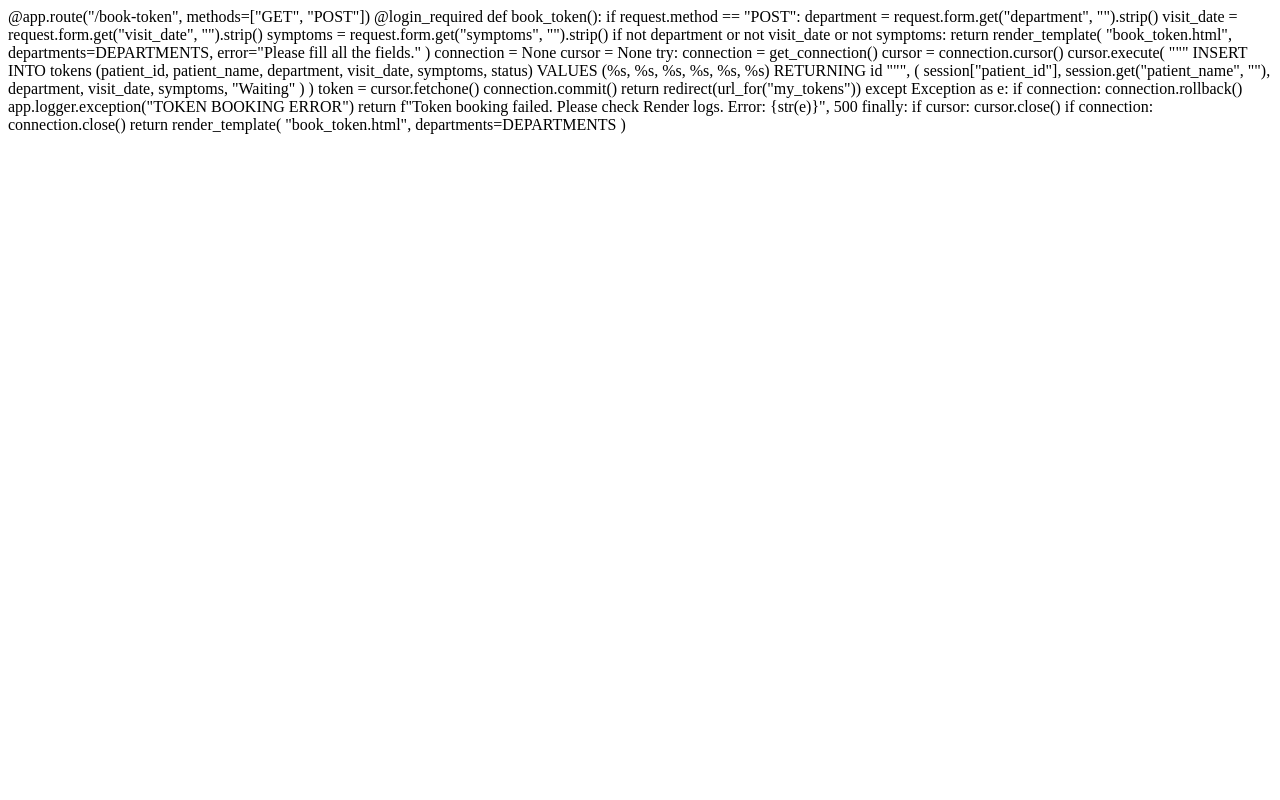
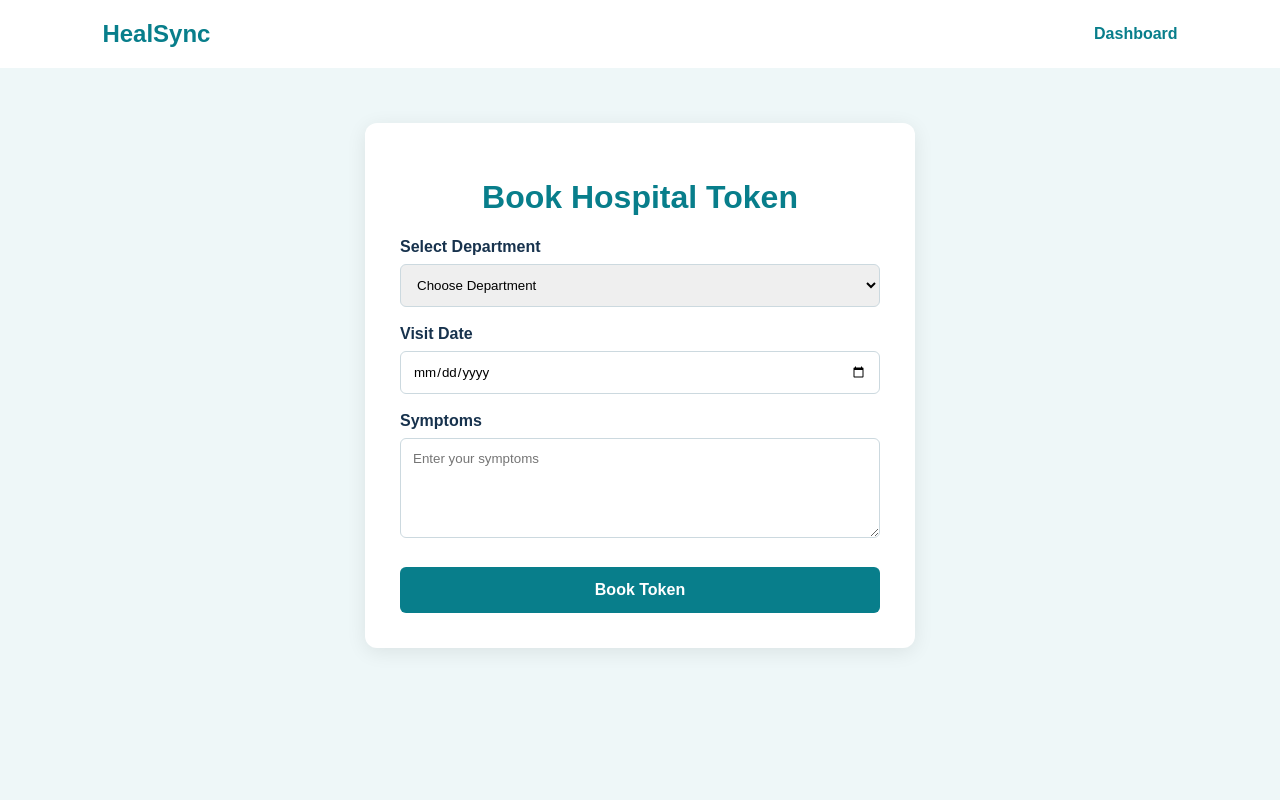
Before and after one commit to thripuranellore-hub/HealSync, a Flask app: page /book-token in a window 1280 px wide. Run offline with Flask 3, Linux system fonts and the light colour scheme; the visitor is signed in with stand-in values (Sample User, id 1).

Commit message:
Update book_token.html

```diff
--- a/templates/book_token.html
+++ b/templates/book_token.html
@@ -1,67 +1,152 @@
 
-@app.route("/book-token", methods=["GET", "POST"])
-@login_required
-def book_token():
+<!DOCTYPE html>
+<html lang="en">
+<head>
+    <meta charset="UTF-8">
+    <meta name="viewport" content="width=device-width, initial-scale=1.0">
+    <title>Book Token | HealSync</title>
 
-    if request.method == "POST":
+    <style>
+        * {
+            box-sizing: border-box;
+            font-family: Arial, sans-serif;
+        }
 
-        department = request.form.get("department", "").strip()
-        visit_date = request.form.get("visit_date", "").strip()
-        symptoms = request.form.get("symptoms", "").strip()
+        body {
+            margin: 0;
+            background: #eef7f8;
+            color: #17324d;
+        }
 
-        if not department or not visit_date or not symptoms:
-            return render_template(
-                "book_token.html",
-                departments=DEPARTMENTS,
-                error="Please fill all the fields."
-            )
+        nav {
+            background: white;
+            padding: 20px 8%;
+            display: flex;
+            justify-content: space-between;
+            align-items: center;
+        }
 
-        connection = None
-        cursor = None
+        nav h2 {
+            color: #087e8b;
+            margin: 0;
+        }
 
-        try:
-            connection = get_connection()
-            cursor = connection.cursor()
+        nav a {
+            color: #087e8b;
+            text-decoration: none;
+            font-weight: bold;
+        }
 
-            cursor.execute(
-                """
-                INSERT INTO tokens
-                (patient_id, patient_name, department,
-                 visit_date, symptoms, status)
-                VALUES (%s, %s, %s, %s, %s, %s)
-                RETURNING id
-                """,
-                (
-                    session["patient_id"],
-                    session.get("patient_name", ""),
-                    department,
-                    visit_date,
-                    symptoms,
-                    "Waiting"
-                )
-            )
+        .container {
+            max-width: 550px;
+            background: white;
+            margin: 55px auto;
+            padding: 35px;
+            border-radius: 12px;
+            box-shadow: 0 4px 20px #00000015;
+        }
 
-            token = cursor.fetchone()
-            connection.commit()
+        h1 {
+            text-align: center;
+            color: #087e8b;
+        }
 
-            return redirect(url_for("my_tokens"))
+        label {
+            display: block;
+            margin-top: 18px;
+            font-weight: bold;
+        }
 
-        except Exception as e:
-            if connection:
-                connection.rollback()
+        input, select, textarea {
+            width: 100%;
+            padding: 12px;
+            margin-top: 8px;
+            border: 1px solid #ccd9df;
+            border-radius: 6px;
+        }
 
-            app.logger.exception("TOKEN BOOKING ERROR")
+        textarea {
+            resize: vertical;
+            min-height: 100px;
+        }
 
-            return f"Token booking failed. Please check Render logs. Error: {str(e)}", 500
+        button {
+            width: 100%;
+            margin-top: 25px;
+            padding: 14px;
+            border: none;
+            border-radius: 6px;
+            background: #087e8b;
+            color: white;
+            font-size: 16px;
+            font-weight: bold;
+            cursor: pointer;
+        }
 
-        finally:
-            if cursor:
-                cursor.close()
+        button:hover {
+            background: #066570;
+        }
 
-            if connection:
-                connection.close()
+        .error {
+            color: #c62828;
+            text-align: center;
+        }
+    </style>
+</head>
 
-    return render_template(
-        "book_token.html",
-        departments=DEPARTMENTS
-    )
+<body>
+
+    <nav>
+        <h2>HealSync</h2>
+        <a href="{{ url_for('patient_dashboard') }}">Dashboard</a>
+    </nav>
+
+    <div class="container">
+
+        <h1>Book Hospital Token</h1>
+
+        {% if error %}
+            <p class="error">{{ error }}</p>
+        {% endif %}
+
+        <form method="POST" action="{{ url_for('book_token') }}">
+
+            <label for="department">Select Department</label>
+
+            <select name="department" id="department" required>
+                <option value="">Choose Department</option>
+
+                {% for department in departments %}
+                    <option value="{{ department }}">
+                        {{ department }}
+                    </option>
+                {% endfor %}
+
+            </select>
+
+            <label for="visit_date">Visit Date</label>
+
+            <input
+                type="date"
+                name="visit_date"
+                id="visit_date"
+                required
+            >
+
+            <label for="symptoms">Symptoms</label>
+
+            <textarea
+                name="symptoms"
+                id="symptoms"
+                placeholder="Enter your symptoms"
+                required
+            ></textarea>
+
+            <button type="submit">Book Token</button>
+
+        </form>
+
+    </div>
+
+</body>
+</html>
```
